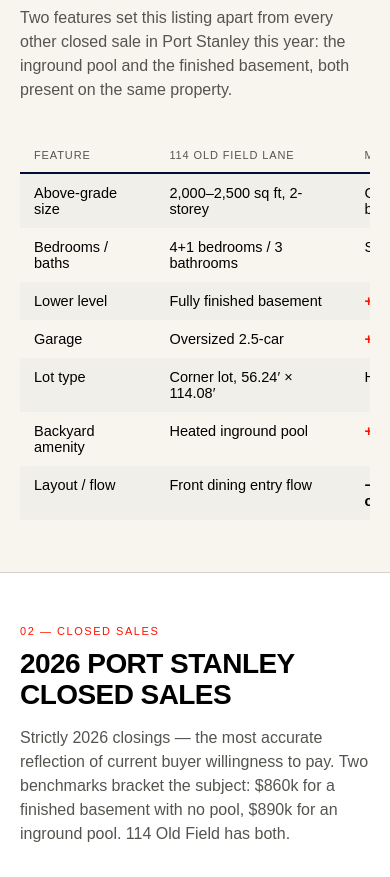
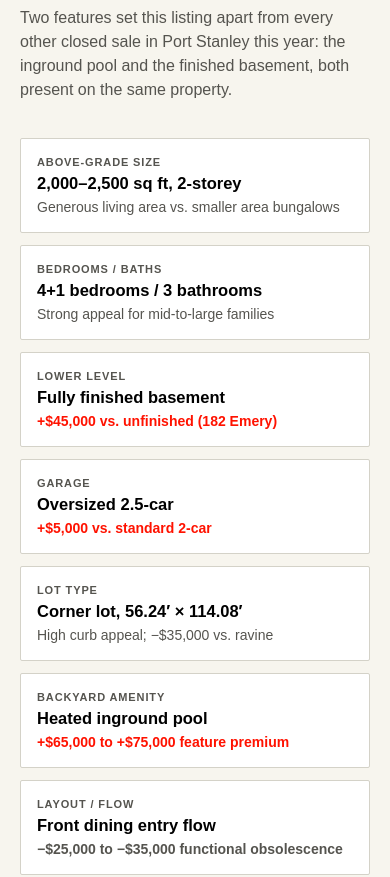
Before and after one commit to Remaxmobility/114-old-field-lane, a plain HTML site: page index.html in a window 390 px wide. Shown: the part 940-1817 px from the top of the page. Drawn offline with Linux system fonts and the light colour scheme.

Commit message:
Fix Features & Adjustments table on mobile
The feature table forced horizontal scrolling on phones. Convert it
to stacked cards (feature / value / impact) below 640px instead of
scrolling a 3-column table, matching how the rest of the page reads
on mobile. Left the closed-sales table/chart as a scrolling table
since it pairs with the chart and carries more columns.

Co-Authored-By: Claude Sonnet 5 <noreply@anthropic.com>
Claude-Session: https://claude.ai/code/session_018fTSTGV8M6MauoDkaKfxdA

```diff
--- a/index.html
+++ b/index.html
@@ -61,6 +61,16 @@
     .scrollx{overflow-x:auto;}
   }
   .scrollx{overflow-x:auto;}
+  @media (max-width:640px){
+    .feat-table thead{display:none;}
+    .feat-table, .feat-table tbody, .feat-table tr, .feat-table td{display:block;width:100%;}
+    .feat-table tr{margin-bottom:12px;border:1px solid var(--color-border);border-radius:var(--radius-sm);padding:14px 16px;background:var(--color-surface);}
+    .feat-table tr:nth-child(odd) td{background:none !important;}
+    .feat-table td{padding:3px 0 !important;border:none;}
+    .feat-table td:first-child{font-size:11px;letter-spacing:var(--tracking-wider);text-transform:uppercase;color:var(--color-fg2);font-weight:700 !important;}
+    .feat-table td:nth-child(2){font-size:16.5px;font-weight:600 !important;color:var(--color-fg1);}
+    .feat-table td:nth-child(3){font-size:14px;color:var(--color-fg2);}
+  }
   th,td{text-align:left;padding:11px 14px;font-size:14.5px;vertical-align:top;}
   th{font-size:11px;letter-spacing:var(--tracking-wider);text-transform:uppercase;color:var(--color-fg2);font-weight:500;}
   tr:nth-child(odd) td{background:rgba(0,14,53,0.025);}
@@ -142,8 +152,7 @@
     <h2 class="section-title">Features &amp; Adjustments</h2>
     <p class="lede">Two features set this listing apart from every other closed sale in Port Stanley this year: the inground pool and the finished basement, both present on the same property.</p>
 
-    <div class="scrollx">
-    <table style="min-width:640px;font-size:15px;">
+    <table class="feat-table" style="font-size:15px;">
       <thead>
         <tr style="border-bottom:2px solid var(--color-bg-dark);">
           <th>Feature</th><th>114 Old Field Lane</th><th>Market impact &amp; adjustment</th>
@@ -159,7 +168,6 @@
         <tr><td style="font-weight:500;">Layout / flow</td><td>Front dining entry flow</td><td style="font-weight:700;">&minus;$25,000 to &minus;$35,000 functional obsolescence</td></tr>
       </tbody>
     </table>
-    </div>
   </div>
 </section>
 
```
